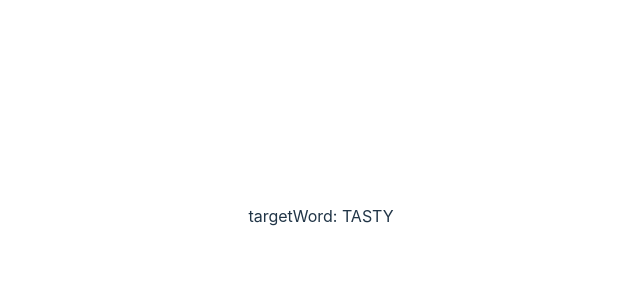
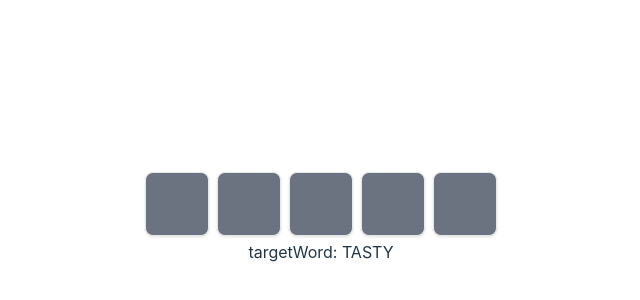
Before and after one commit to tranducdavid/wordle, a React (Vite) app: page / in a window 1280 px wide. Shown: the part 184-484 px from the top of the page, without its empty margins (319-959 px from the left). Built offline with nearby package versions, Linux system fonts and the light colour scheme.

Commit message:
Add highlighting for correct letters

```diff
--- a/src/App.tsx
+++ b/src/App.tsx
@@ -1,5 +1,7 @@
 import { useEffect, useState } from 'react'
 import './App.css'
+import { GuessedRow } from './GuessedRow'
+import { getLetter } from './utils'
 
 const words = ['HELLO', 'WORLD', 'APPLE', 'TASTY']
 
@@ -29,7 +31,14 @@ function App() {
   return (
     <div>
       {word === targetWord && <div>You win</div>}
-      <div>{word}</div>
+      <GuessedRow targetWord={targetWord} word={word} />
+      {/* <div className="flex flex-row">
+        <div className="m-1 max-w-sm rounded-lg border border-gray-200 bg-white p-6 shadow dark:border-gray-700 dark:bg-gray-800">{getLetter(word, 0)}</div>
+        <div className="m-1 max-w-sm rounded-lg border border-gray-200 bg-white p-6 shadow dark:border-gray-700 dark:bg-gray-800">{getLetter(word, 1)}</div>
+        <div className="m-1 max-w-sm rounded-lg border border-gray-200 bg-white p-6 shadow dark:border-gray-700 dark:bg-gray-800">{getLetter(word, 2)}</div>
+        <div className="m-1 max-w-sm rounded-lg border border-gray-200 bg-white p-6 shadow dark:border-gray-700 dark:bg-gray-800">{getLetter(word, 3)}</div>
+        <div className="m-1 max-w-sm rounded-lg border border-gray-200 bg-white p-6 shadow dark:border-gray-700 dark:bg-gray-800">{getLetter(word, 4)}</div>
+      </div> */}
       <div>targetWord: {targetWord}</div>
     </div>
   )
--- /dev/null
+++ b/src/GuessedRow.tsx
@@ -0,0 +1,44 @@
+import { getLetter, isLetterAtPosition, isLetterInWord } from './utils'
+
+const getCardStyle = (targetWord: string, word: string, index: number) => {
+  if (isLetterAtPosition(targetWord, word[index], index)) {
+    return 'bg-lime-500'
+  } else if (isLetterInWord(targetWord, word[index])) {
+    return 'bg-yellow-500'
+  }
+
+  return 'bg-gray-500'
+}
+
+type LetterBoxProps = {
+  targetWord: string
+  word: string
+  index: number
+}
+
+const LetterBox = ({ targetWord, word, index }: LetterBoxProps) => (
+  <div
+    className={`m-1 h-16 w-16 max-w-sm rounded-lg border border-gray-200 p-4 text-center text-xl font-bold text-white shadow dark:border-gray-700 dark:bg-gray-800 ${getCardStyle(
+      targetWord,
+      word,
+      index
+    )}`}
+  >
+    {getLetter(word, index)}
+  </div>
+)
+
+type GuessedRowProps = {
+  targetWord: string
+  word: string
+}
+
+export const GuessedRow = ({ targetWord, word }: GuessedRowProps) => (
+  <div className="flex flex-row">
+    <LetterBox targetWord={targetWord} word={word} index={0} />
+    <LetterBox targetWord={targetWord} word={word} index={1} />
+    <LetterBox targetWord={targetWord} word={word} index={2} />
+    <LetterBox targetWord={targetWord} word={word} index={3} />
+    <LetterBox targetWord={targetWord} word={word} index={4} />
+  </div>
+)
--- /dev/null
+++ b/src/utils.ts
@@ -0,0 +1,5 @@
+export const getLetter = (word: string, index: number) => word[index] ?? ''
+
+export const isLetterInWord = (word: string, char: string) => word.includes(char)
+
+export const isLetterAtPosition = (word: string, char: string, index: number) => word[index] === char
```
